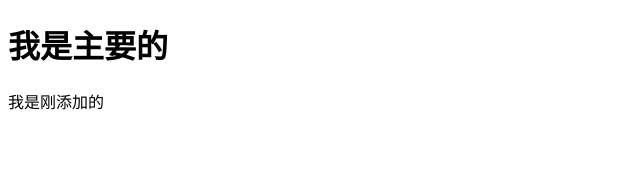
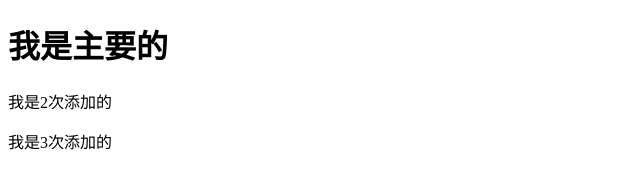
Before and after one commit to pangyangxiu/demo, a plain HTML site: page index.html in a window 1280 px wide. Shown: the whole page, without its empty margins (0-640 px from the left). Drawn offline with Linux system fonts and the light colour scheme.

Commit message:
A第三次提交

```diff
--- a/index.html
+++ b/index.html
@@ -9,7 +9,8 @@
 
 <body>
     <h1>我是主要的</h1>
-    <p>我是刚添加的</p>
+    <p>我是2次添加的</p>
+    <p>我是3次添加的</p>
 </body>
 
 </html>
```
